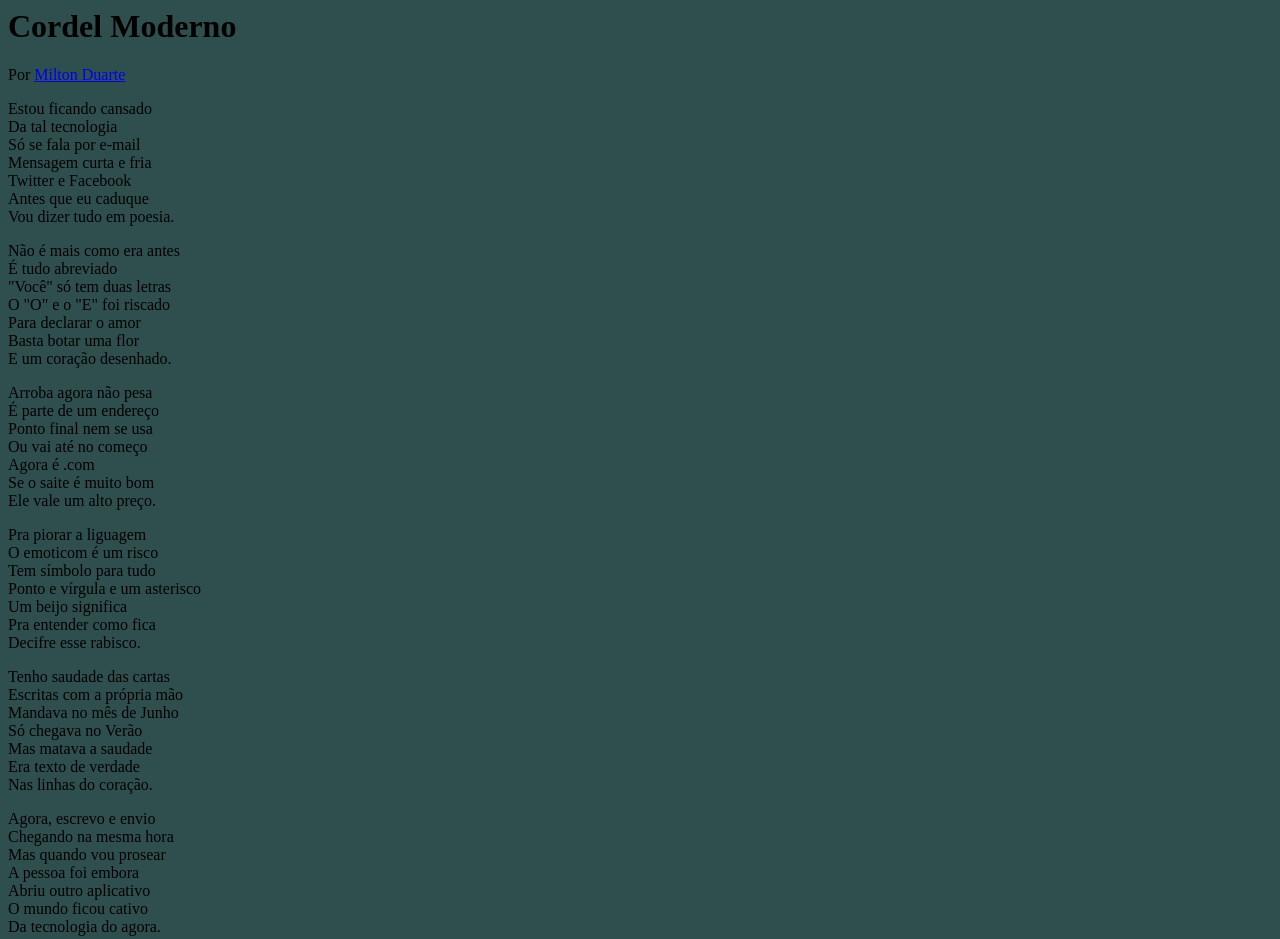
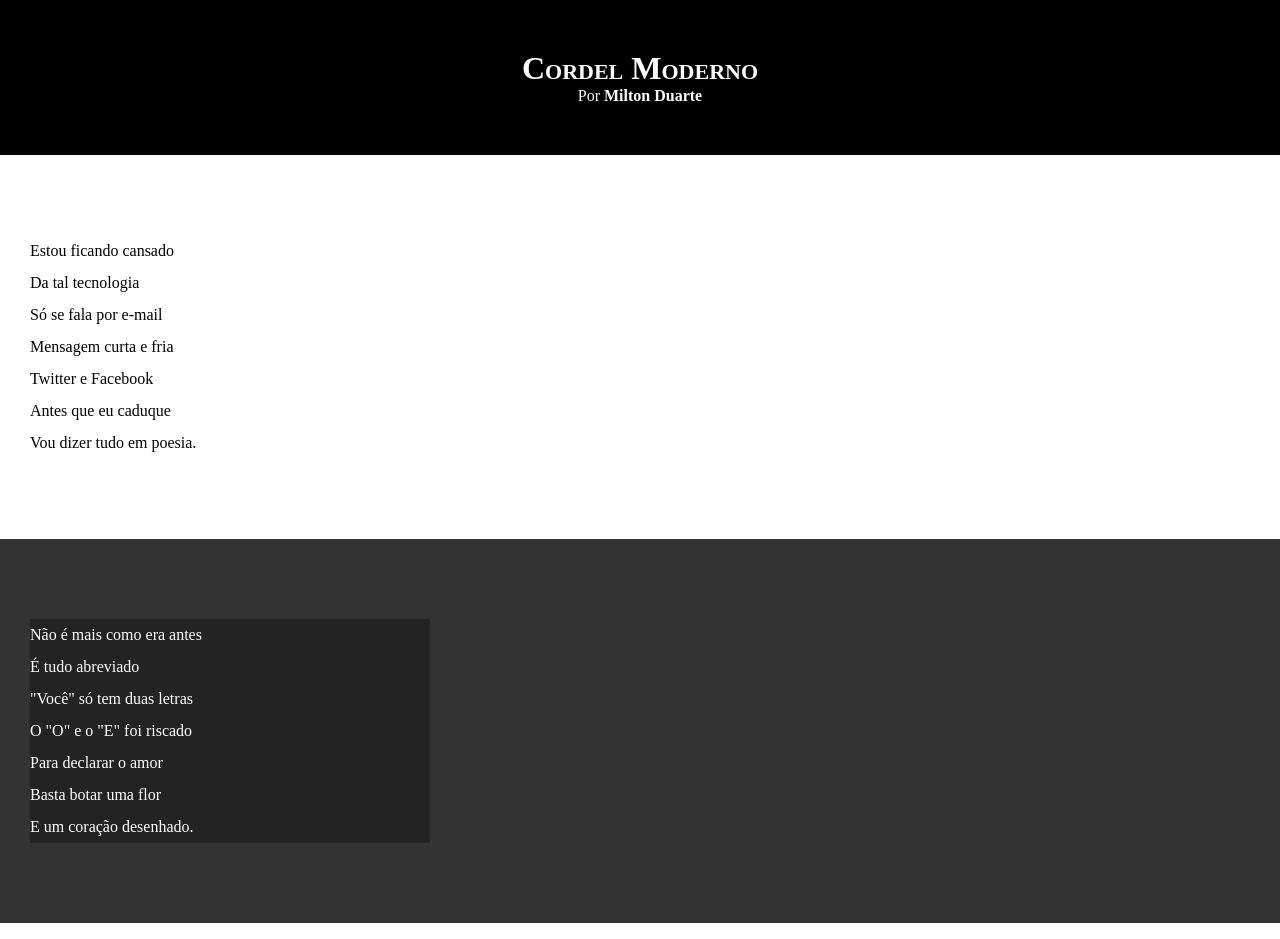
Before and after one commit to Duran8/html-css, a plain HTML site: page desafios/de012/index.html in a window 1280 px wide. Shown: the top 939 px of the page. Drawn offline with Linux system fonts and the light colour scheme.

Commit message:
atualizei o estilo de texto e blocos com o CSS

```diff
--- a/desafios/de012/estilo/style.css
+++ b/desafios/de012/estilo/style.css
@@ -1,4 +1,66 @@
 @charset "UTF-";
-body{
-    background-color: darkslategrey;
+
+*{
+    margin: 0px;
+    padding: 0px;
 }
+
+html, body{
+    min-height: 100vh;
+    background-color: darkgrey;
+}
+
+header{
+    background-color: black;
+    color: white;
+    text-align: center;
+}
+
+header > h1{
+    padding-top: 50px;
+    font-variant: small-caps;
+}
+
+header > p{
+    padding-bottom: 50px;
+}
+
+a {
+    color: white;
+    text-decoration: none;
+    font-weight: bolder;
+}
+
+a:hover {
+    text-decoration: underline;
+}
+
+section{
+    padding-top: 10vh;
+    padding-bottom: 10vh;
+    line-height: 2em;
+    padding-left: 30px;
+}
+
+section.normal{
+    background-color:white;
+    color: black;
+}
+
+section.imagem{
+    background-color: rgb(51, 51, 51);
+    color: white;
+
+}
+
+section.imagem > p{
+    width: 400px;
+    background-color: rgba(0, 0, 0, 0.308);
+}
+
+footer{
+    background-color: black;
+    text-align: center;
+    color: white;
+    padding: 10px;
+}
--- a/desafios/de012/index.html
+++ b/desafios/de012/index.html
@@ -19,7 +19,7 @@
 
 </header>
 
-<section>
+<section class="normal">
     <p>
         Estou ficando cansado <br>
         Da tal tecnologia <br>
@@ -31,7 +31,7 @@
     </p>
 </section>
 
-<section>
+<section class="imagem">
     <p>
         Não é mais como era antes <br>
         É tudo abreviado <br>
@@ -43,7 +43,7 @@
     </p>
 </section>
 
-<section>
+<section class="normal">
     <p>
         Arroba agora não pesa <br>
         É parte de um endereço <br>
@@ -65,7 +65,7 @@
     </p>
 </section>
 
-<section>
+<section class="imagem">
     <p>
         Tenho saudade das cartas <br>
         Escritas com a própria mão <br>
@@ -77,7 +77,7 @@
     </p>
 </section>
 
-<section>
+<section class="normal">
     <p>
         Agora, escrevo e envio <br>
         Chegando na mesma hora <br>
```
